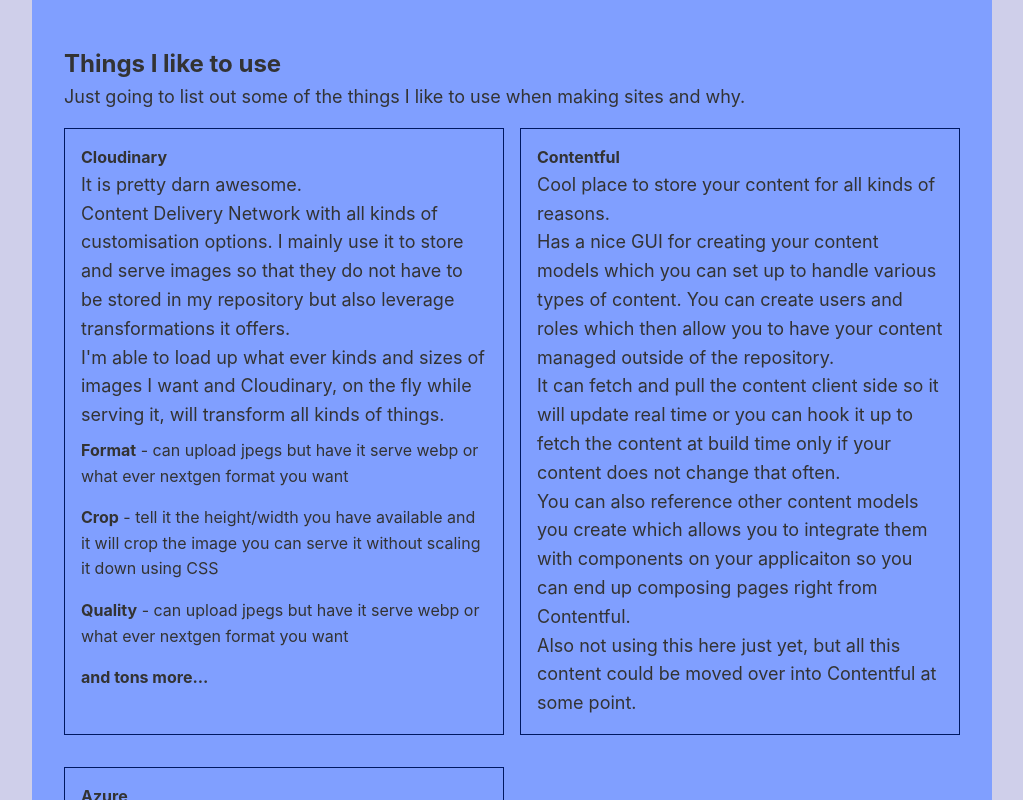
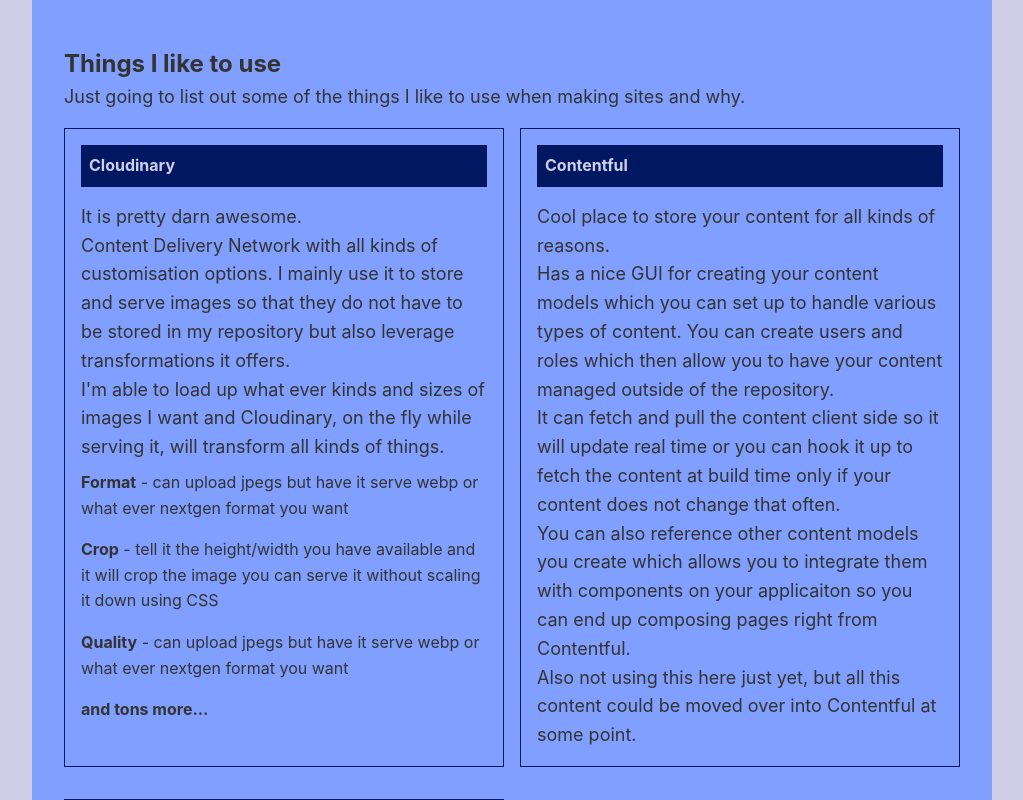
Before and after one commit to taran-pierce/taran-pierce-com, a Vue app in the folder app/: page / in a window 1280 px wide. Shown: the part 760-1560 px from the top of the page, without its empty margins (128-1151 px from the left). Built offline with nearby package versions, Linux system fonts and the light colour scheme.

Commit message:
feature/style-updates-for-cards
style update for cards

```diff
--- a/app/package.json
+++ b/app/package.json
@@ -1,6 +1,6 @@
 {
   "name": "taranpierce.com",
-  "version": "1.0.2",
+  "version": "1.0.3",
   "author": "Taran Pierce",
   "description": "Taran Pierce's personal website",
   "type": "module",
--- a/app/src/components/CardItem.vue
+++ b/app/src/components/CardItem.vue
@@ -24,5 +24,27 @@
     border: 1px solid var(--color-primary-dark);
     padding: 1rem;
     margin-bottom: 1rem;
+
+    h4 {
+      background: var(--color-primary-dark);
+      color: var(--color-white);
+      padding: .5rem;
+      margin-bottom: 1rem;
+    }
+  }
+
+  @media(min-width: 992px) {
+    .item {
+      background-size: 100%;
+      transition: all 2s ease-out;
+
+      &:hover {
+        transition: all 1.3s ease-out;
+        background: linear-gradient(45deg,  var(--color-secondary), rgba(255,255,255,.3),  var(--color-secondary));
+        box-shadow: 0 2px 6px 2px rgba(0,0,0,.5);
+        background-size: 300%;
+        background-position: 100%;
+      }
+    }
   }
 </style>
```
Also changed, not shown: 2 other files (tests, documents, lock files or other folders).
